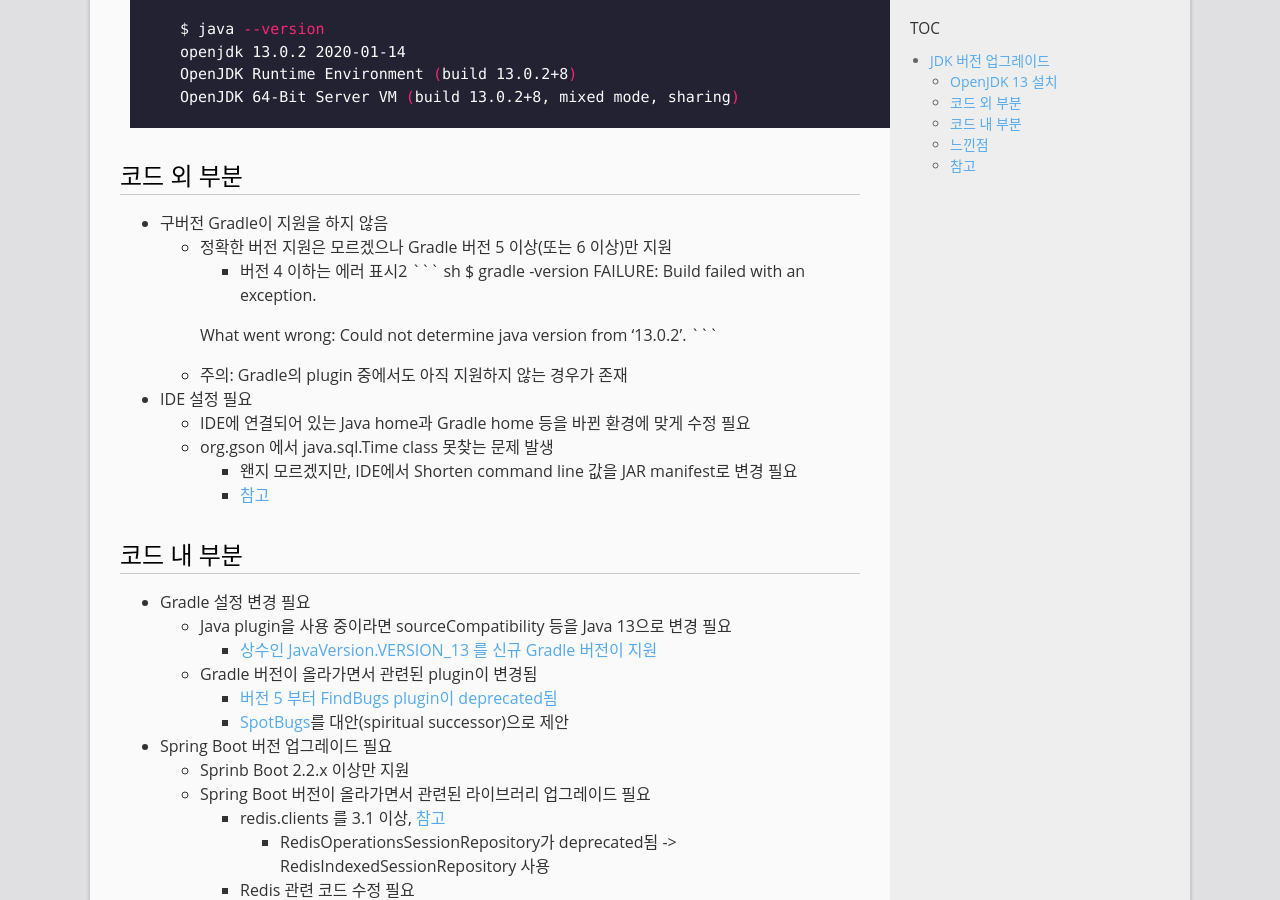
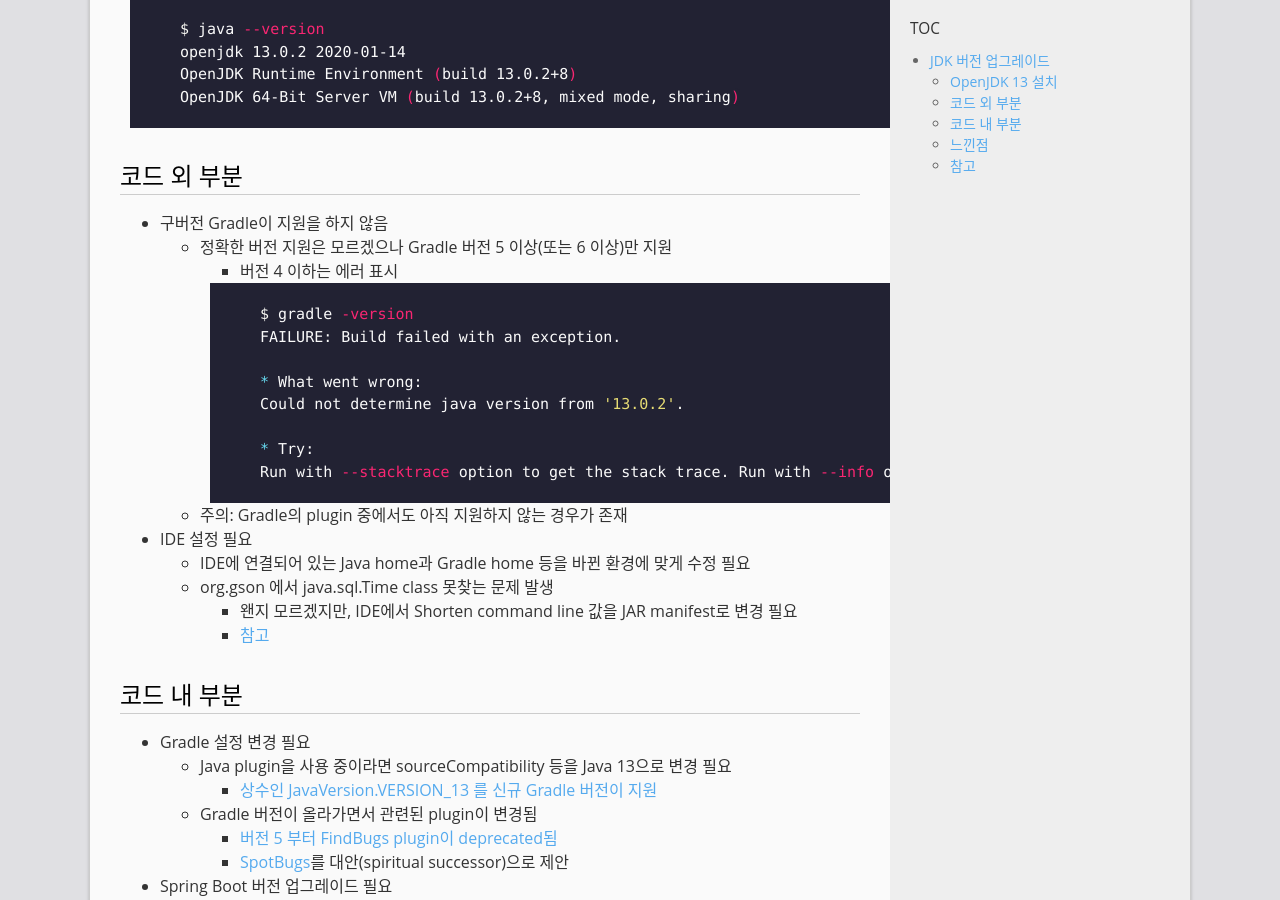
Before and after one commit to mystria/mystria.github.io, a Jekyll site: the page built from _posts/2020-03-02-upgrade-jdk-from-8-to-13.md, in a window 1280 px wide and 900 px high, scrolled down 675 px. Built offline with Jekyll 4.4.1, drawn with Linux system fonts in a browser that asks for light colours; comment, search, counter and statistics services are not loaded.

Commit message:
Fix blockquote

````diff
--- a/_posts/2020-03-02-upgrade-jdk-from-8-to-13.md
+++ b/_posts/2020-03-02-upgrade-jdk-from-8-to-13.md
@@ -28,14 +28,17 @@
 ## 코드 외 부분
 * 구버전 Gradle이 지원을 하지 않음
   + 정확한 버전 지원은 모르겠으나 Gradle 버전 5 이상(또는 6 이상)만 지원
-    - 버전 4 이하는 에러 표시2
-    ``` sh
-    $ gradle -version
-    FAILURE: Build failed with an exception.
+    - 버전 4 이하는 에러 표시
+      ~~~ sh
+      $ gradle -version
+      FAILURE: Build failed with an exception.
 
-    What went wrong:
-    Could not determine java version from '13.0.2'.
-    ```
+      * What went wrong:
+      Could not determine java version from '13.0.2'.
+
+      * Try:
+      Run with --stacktrace option to get the stack trace. Run with --info or --debug option to get more log output.
+      ~~~
   + 주의: Gradle의 plugin 중에서도 아직 지원하지 않는 경우가 존재
 * IDE 설정 필요
   + IDE에 연결되어 있는 Java home과 Gradle home 등을 바뀐 환경에 맞게 수정 필요
````
